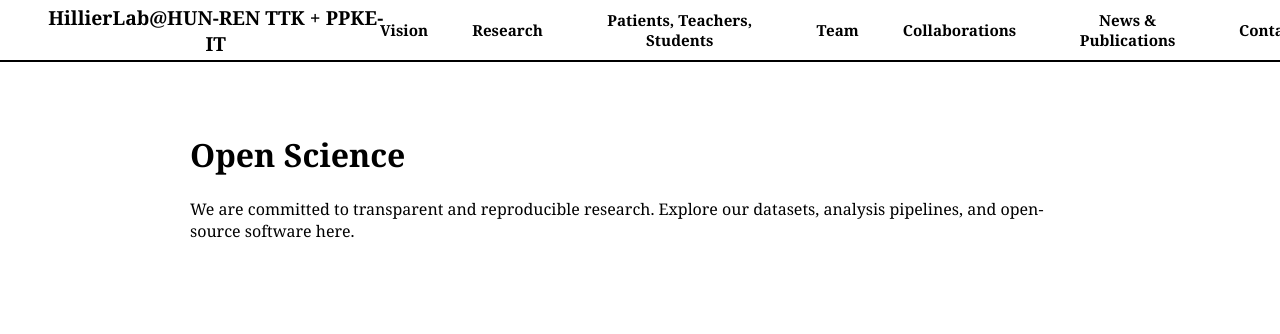
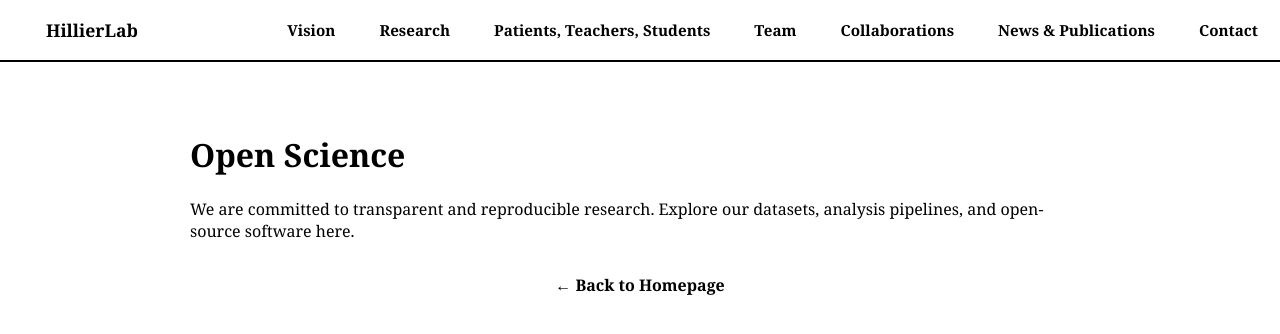
Before and after one commit to dzsano/rottenbillerdavid.github.io, a Jekyll site: the page built from open.html, in a window 1280 px wide. Shown: the top 334 px of the page. Built offline with Jekyll 4.4.1, drawn with Linux system fonts in a browser that asks for light colours.

Commit message:
Update page.html

```diff
--- a/_layouts/page.html
+++ b/_layouts/page.html
@@ -14,7 +14,7 @@ body {
   text-align: center;
 }
 
-/* NAVBAR */
+/* -------- NAVBAR -------- */
 nav {
   position: fixed;
   top: 0; left: 0;
@@ -33,15 +33,10 @@ nav {
 nav .brand {
   font-weight: bold;
   font-size: 1.1rem;
-  transform: scale(1.1);
-  transform-origin: left center;
-  text-decoration: none;
-  color: inherit;
   padding: 8px 14px;
   border-radius: 4px;
   transition: all 0.3s ease;
 }
-
 nav .brand:hover {
   background: #000;
   color: #fff;
@@ -52,9 +47,10 @@ nav .brand:hover {
   justify-content: flex-end;
   align-items: center;
   gap: 1rem;
+  margin-right: 40px; /* keeps Contact from bleeding out */
 }
 
-.nav-links a {
+nav a {
   color: inherit;
   text-decoration: none;
   font-weight: bold;
@@ -64,13 +60,12 @@ nav .brand:hover {
   transition: all 0.3s ease;
 }
 
-.nav-links a:hover {
+nav a:hover {
   background: #000;
   color: #fff;
-  border-radius: 4px;
 }
 
-/* MAIN CONTENT */
+/* -------- CONTENT -------- */
 main {
   max-width: 900px;
   margin: 0 auto;
@@ -81,9 +76,8 @@ main {
 </head>
 <body>
 
-<!-- NAVBAR -->
 <nav>
-  <a href="/index.html" class="brand">HillierLab@HUN-REN TTK + PPKE-IT</a>
+  <a href="/index.html" class="brand" style="font-size:1.1rem;">HillierLab</a>
   <div class="nav-links">
     <a href="/vision.html">Vision</a>
     <a href="/research.html">Research</a>
@@ -97,6 +91,9 @@ main {
 
 <main>
   {{ content }}
+  <p style="margin-top:2rem; text-align:center;">
+    <a href="/index.html" style="font-weight:bold; text-decoration:none; color:#000;">← Back to Homepage</a>
+  </p>
 </main>
 
 </body>
```
